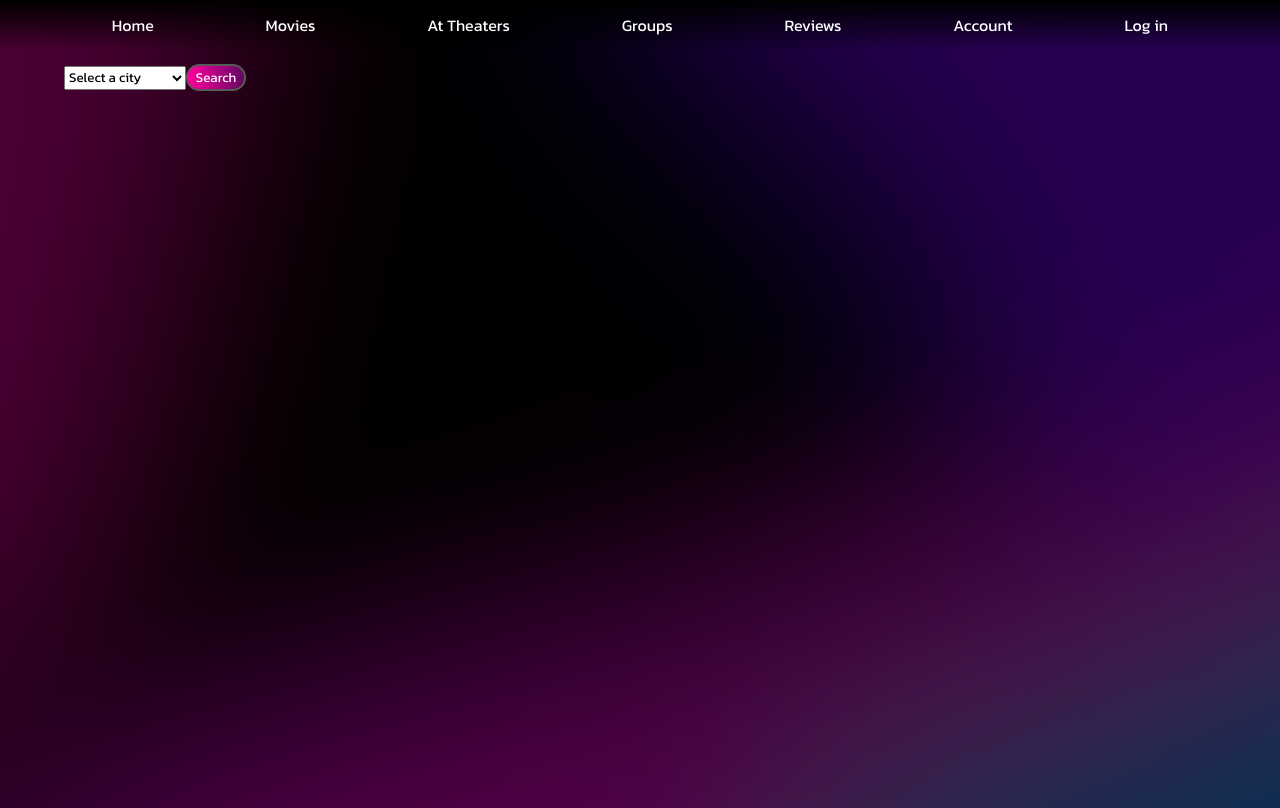
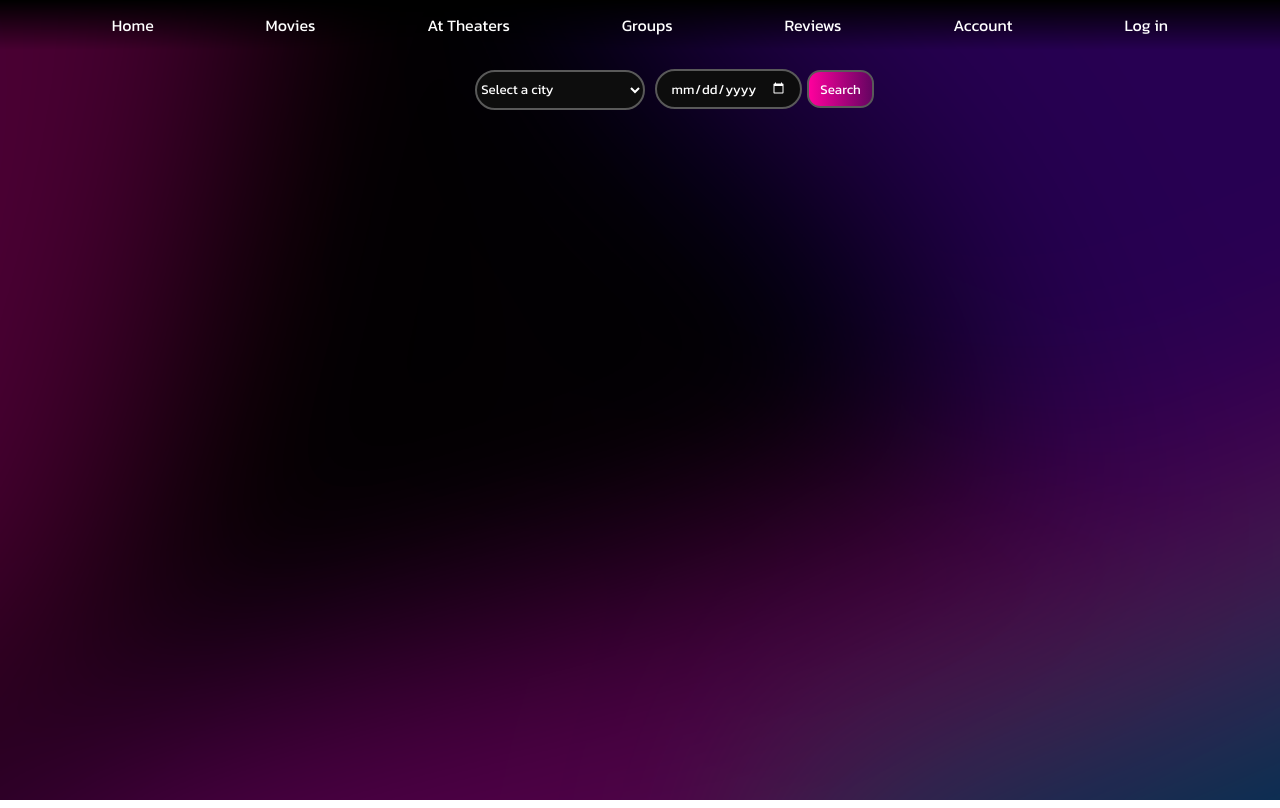
Before and after one commit to TVTKMO22-WP-GROUP-2/webdev-project, a React (Vite) app in the folder frontend/: page /at-theaters in a window 1280 px wide. Built offline with nearby package versions, Linux system fonts and the light colour scheme.

Commit message:
at theaters date selection and better result display

```diff
--- /dev/null
+++ b/frontend/src/components/ScheduleItem.jsx
@@ -0,0 +1,16 @@
+import React from "react";
+
+function ScheduleItem({imgSRC, time, auditorium, title}) {
+    return (
+        <div className="scheduleItemContainer">
+            <img src={imgSRC} />
+            <div className="timeAndLocation">
+                <h1 className="time">{time}</h1>
+                <h1 className="auditorium">{auditorium}</h1>
+            </div>
+            <h3 className="title">{title}</h3>
+        </div>
+    );
+}
+
+export default ScheduleItem;
--- a/frontend/src/index.css
+++ b/frontend/src/index.css
@@ -481,25 +481,43 @@ header {
 /* AT THEATERS PAGE */
 .atTheatersContainer {
   display: flex;
-  height: 93vh;
-  padding-top: 4em;
+  height: 100vh;
+
   padding-left: 4em;
   background-image: url("/gradient-bg6.png");
   background-size: cover;
   background-repeat: no-repeat;
 
   flex-direction: column;
+  align-items: center;
+}
+.selectBar {
+  padding-top: 4em;
 }
 .selectBar select {
-  color: black;
-  width: 10%;
+  height: 3em;
+  background-color: hsl(0, 0%, 5%);
+  border: 2px solid hsl(0, 0%, 35%);
+  color: white;
+  border-radius: 20px;
+  margin: 5px;
 }
 .selectBar .other {
-  color: black;
+  color: white;
+}
+.selectBar input {
+  height: 0.7em;
+  padding: 1em;
+  background-color: hsl(0, 0%, 5%);
+  border: 2px solid hsl(0, 0%, 35%);
+  color: white;
+  color-scheme: dark;
+  border-radius: 20px;
+  margin: 5px;
 }
 .selectBar button {
-  width: 5%;
-  height: 2em;
+  width: 5em;
+  height: 2.8em;
   transition: 0.5s;
   background-size: 200% auto;
   color: white;
@@ -525,9 +543,41 @@ header {
   text-decoration: none;
 }
 .atTheatersResults {
+  width: 80%;
   overflow: auto;
   margin-top: 4em;
-  margin-bottom: 4em;
+  overflow-x: hidden;
+  -ms-overflow-style: none;
+  scrollbar-width: none;
+}
+.atTheatersResults::-webkit-scrollbar {
+  display: none;
+}
+.atTheatersResults .scheduleItemContainer {
+  height: 25em;
+  width: 90%;
+  background-color: hsla(0, 0%, 50%, 0.089);
+  border: none;
+  border-radius: 30px;
+  box-shadow: 10px 10px 20px hsl(0, 0%, 0%);
+
+  margin-bottom: 1em;
+
+  display: flex;
+  align-items: center;
+}
+.atTheatersResults img {
+  margin: 2em;
+  height: 20em;
+  overflow: hidden;
+}
+.atTheatersResults .timeAndLocation {
+  margin: 1em;
+  overflow: hidden;
+}
+.atTheatersResults .title {
+  margin: 2em;
+  overflow: hidden;
 }
 /* NO PAGE */
 .noPageContainer {
--- a/frontend/src/pages/AtTheaters.jsx
+++ b/frontend/src/pages/AtTheaters.jsx
@@ -2,15 +2,24 @@ import "../index.css";
 import React, { useState } from "react";
 import axios from "axios";
 import { parseString } from "react-native-xml2js";
+import ScheduleItem from "../components/ScheduleItem";
 
 function AtTheaters() {
   const [atTheaters, setAtTheaters] = useState([]);
   const [city, setCity] = useState("");
-
+  const [date, setDate] = useState("");
 
   // handles dropdown menu value changes
   const handleSelectChange = (e) => {
     setCity(e.target.value);
+  };
+
+  // handles date selection changes
+  // changes date from yyyy-mm-dd to dd.mm.yyyy
+  const handleDateChange = (e) => {
+    const dateTemp = e.target.value;
+    const dateChanged = dateTemp.slice(8) + "." + dateTemp.slice(5,-3) + "." + dateTemp.slice(0,-6);
+    setDate(dateChanged);
   };
 
   // handles button click
@@ -21,16 +30,16 @@ function AtTheaters() {
   };
 
   // gets XML from finnkino and turns it into JSON
-  // gets show start time, auditorium number and movie title from JSON and displays them on the list
+  // gets poster, show start time, auditorium number and movie title from JSON and displays them on the list
   async function getSchedule(city){
     try {
-        const result = await axios.get('https://www.finnkino.fi/xml/Schedule/?area=' + city);
+        const result = await axios.get('https://www.finnkino.fi/xml/Schedule/?area=' + city + "&dt=" + date);
 
         parseString(result.data, (err, parsedJson) => {
           if (err === null) {
             const res = parsedJson.Schedule.Shows[0].Show;
             const list = res.map((Show) => (
-              <li key={Show.ID}> {JSON.stringify(Show.dttmShowStart).slice(13,-2)}, {Show.TheatreAuditorium}, {Show.OriginalTitle}</li>
+              <ScheduleItem key={Show.ID} time={JSON.stringify(Show.dttmShowStart).slice(13,-5)} auditorium={Show.TheatreAuditorium} title={Show.OriginalTitle} imgSRC={Show.Images[0].EventLargeImagePortrait}></ScheduleItem>
             ));
             setAtTheaters(list);
           } else {
@@ -66,12 +75,11 @@ function AtTheaters() {
           <option value="1022" className="other">Turku: KINOPALATSI</option>
           <option value="1046" className="other">Raisio: LUXE MYLLY</option>
         </select>
+        <input type="date" onChange={handleDateChange} />
         <button type="button" onClick={handleButton}>Search</button>
       </div>
       <div className="atTheatersResults">
-        <ul>
           {atTheaters}
-        </ul>
       </div>
     </div>
   );
```
